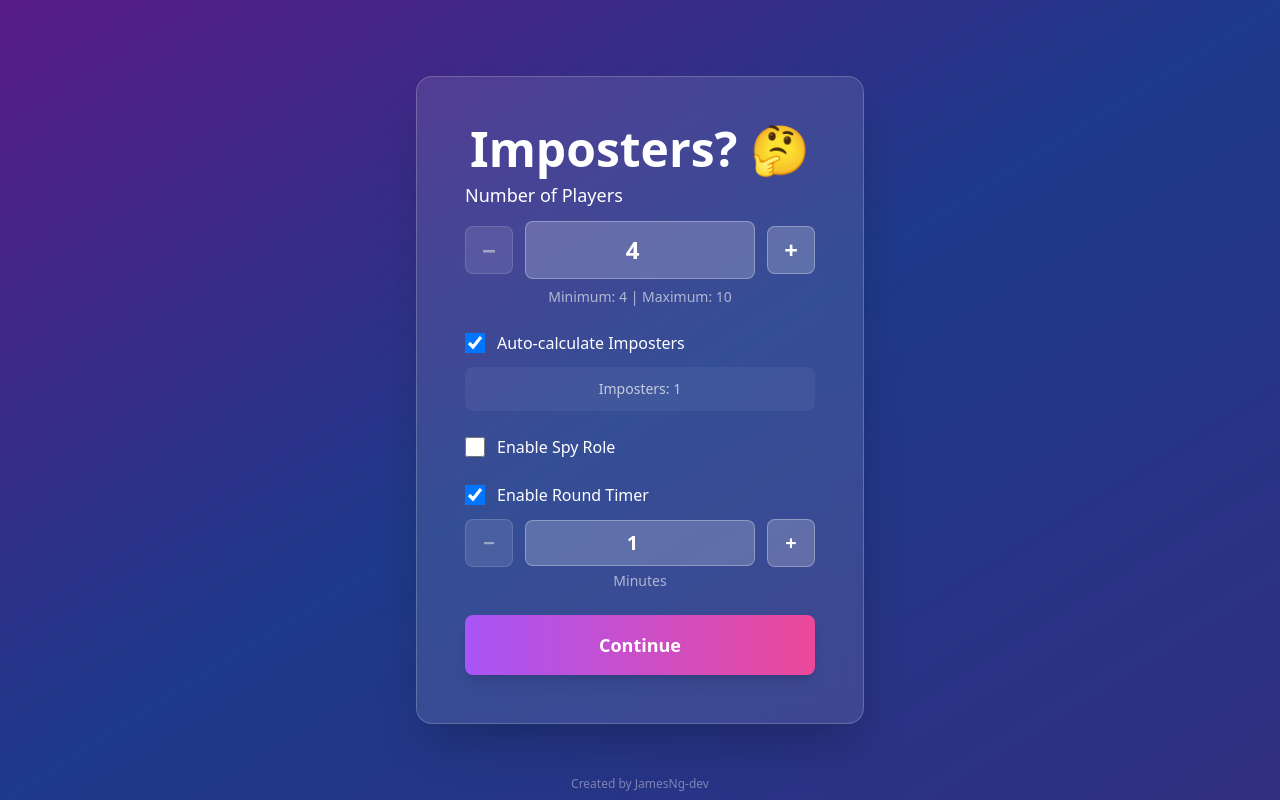
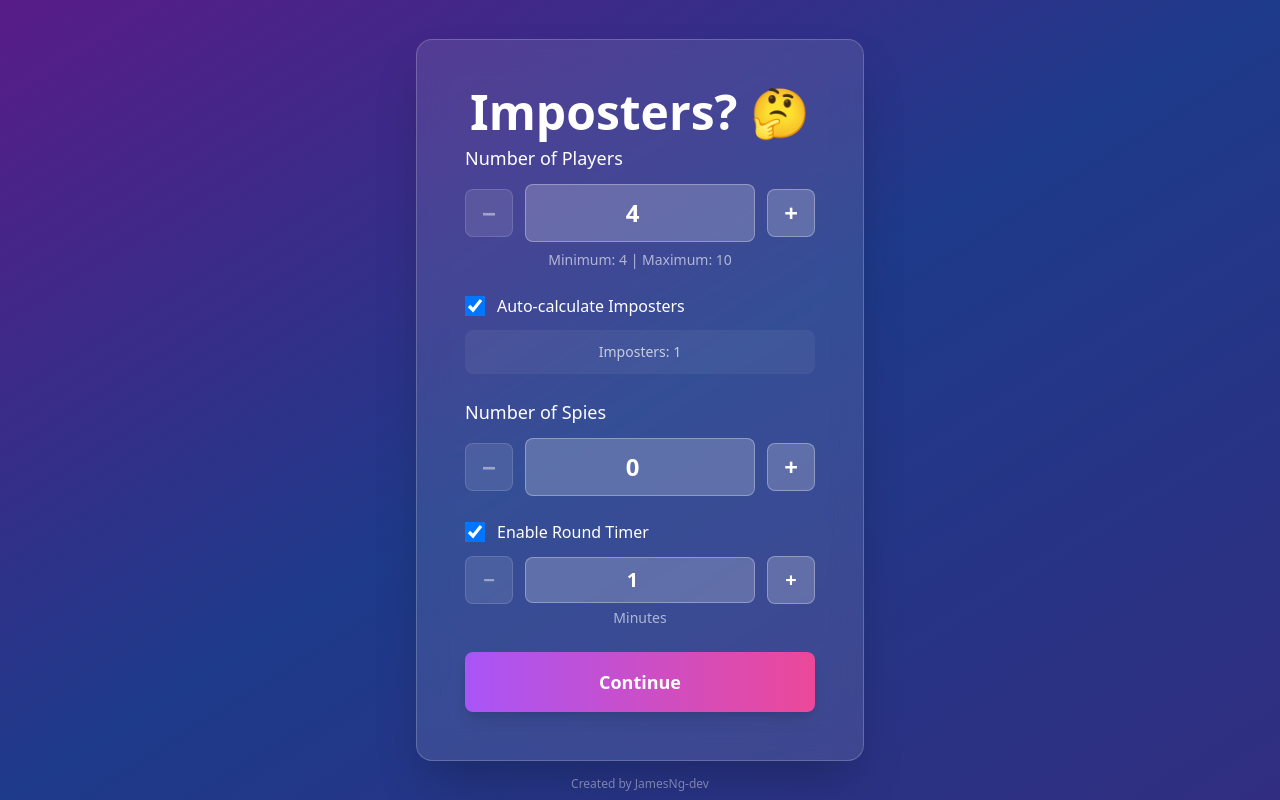
Before and after one commit to HoangNguyendotcom/imposters_game, a Next.js app: page / in a window 1280 px wide. Built offline with nearby package versions, Linux system fonts and the light colour scheme.

Commit message:
Config no.spies

```diff
--- a/components/ResultsScreen.tsx
+++ b/components/ResultsScreen.tsx
@@ -82,7 +82,7 @@ export default function ResultsScreen() {
 
         <div className="bg-white/5 rounded-lg p-4 mb-6 border border-white/10">
           <p className="text-white/80 text-center">
-            {gameState.hasSpy ? (
+            {gameState.spyCount > 0 ? (
               <>
                 <span className="font-semibold">Civilian word:</span>{' '}
                 <span className="text-blue-300 font-bold">{gameState.civilianWord}</span>
--- a/components/RevealEliminatedScreen.tsx
+++ b/components/RevealEliminatedScreen.tsx
@@ -27,20 +27,20 @@ export default function RevealEliminatedScreen() {
         <div className={`rounded-lg p-8 text-center border-2 mb-6 ${
           eliminatedPlayer.role === 'imposter'
             ? 'bg-red-500/20 border-red-500/50'
-            : gameState.hasSpy
+            : gameState.spyCount > 0
             ? 'bg-blue-500/20 border-blue-500/50'
             : eliminatedPlayer.role === 'spy'
             ? 'bg-purple-500/20 border-purple-500/50'
             : 'bg-blue-500/20 border-blue-500/50'
         }`}>
           <div className="text-6xl mb-4">
-            {eliminatedPlayer.role === 'imposter' ? '🕵️' : gameState.hasSpy ? '👤' : (eliminatedPlayer.role === 'spy' ? '🕵️‍♂️' : '👤')}
+            {eliminatedPlayer.role === 'imposter' ? '🕵️' : gameState.spyCount > 0 ? '👤' : (eliminatedPlayer.role === 'spy' ? '🕵️‍♂️' : '👤')}
           </div>
           <h2 className="text-3xl font-bold text-white mb-2">
             {eliminatedPlayer.name}
           </h2>
           <p className="text-2xl text-white/90 mb-4">
-            {gameState.hasSpy
+            {gameState.spyCount > 0
               ? (eliminatedPlayer.role === 'imposter' ? 'IMPOSTER' : 'NOT IMPOSTER')
               : (eliminatedPlayer.role === 'imposter' ? 'IMPOSTER' : eliminatedPlayer.role === 'spy' ? 'SPY' : 'CIVILIAN')
             }
--- a/components/RoleAssignmentScreen.tsx
+++ b/components/RoleAssignmentScreen.tsx
@@ -94,7 +94,7 @@ export default function RoleAssignmentScreen() {
                 className={`rounded-lg p-8 text-center border-2 ${
                   currentPlayer.role === 'imposter'
                     ? 'bg-red-500/20 border-red-500/50'
-                    : gameState.hasSpy
+                    : gameState.spyCount > 0
                     ? 'bg-blue-500/20 border-blue-500/50'
                     : currentPlayer.role === 'spy'
                     ? 'bg-purple-500/20 border-purple-500/50'
@@ -102,13 +102,13 @@ export default function RoleAssignmentScreen() {
                 }`}
               >
                 <div className="text-5xl mb-4">
-                  {currentPlayer.role === 'imposter' ? '🕵️' : gameState.hasSpy ? '👤' : (currentPlayer.role === 'spy' ? '🕵️‍♂️' : '👤')}
+                  {currentPlayer.role === 'imposter' ? '🕵️' : gameState.spyCount > 0 ? '👤' : (currentPlayer.role === 'spy' ? '🕵️‍♂️' : '👤')}
                 </div>
                 <div className="text-4xl font-bold text-white mb-4">
                   {currentPlayer.word}
                 </div>
                 <div className="text-xl text-white/90 mb-2">
-                  {gameState.hasSpy
+                  {gameState.spyCount > 0
                     ? (currentPlayer.role === 'imposter' ? 'IMPOSTER' : 'NOT IMPOSTER')
                     : (currentPlayer.role === 'imposter' ? 'IMPOSTER' : currentPlayer.role === 'spy' ? 'SPY' : 'CIVILIAN')
                   }
--- a/components/SetupScreen.tsx
+++ b/components/SetupScreen.tsx
@@ -11,7 +11,7 @@ export default function SetupScreen() {
     setPhase,
     setAutoCalculateImposters,
     setManualImposterCount,
-    setHasSpy,
+    setSpyCount,
     getImposterCount
   } = useGame()
   const [count, setCount] = useState(gameState.playerCount || 4)
@@ -25,8 +25,8 @@ export default function SetupScreen() {
   const [timerMinutes, setTimerMinutes] = useState(
     gameState.roundDuration > 0 ? Math.floor(gameState.roundDuration / 60) : 1
   )
-  const [hasSpy, setHasSpyLocal] = useState(
-    gameState.hasSpy !== undefined ? gameState.hasSpy : false
+  const [spyCount, setSpyCountLocal] = useState(
+    gameState.spyCount !== undefined ? gameState.spyCount : 0
   )
 
   // Auto-calculate: always 1 imposter
@@ -44,12 +44,24 @@ export default function SetupScreen() {
 
   const maxManualImposters = getMaxImposters(count)
 
+  // Calculate max spies: playerCount - imposterCount - 1 (need at least 1 civilian)
+  const currentImposterCount = autoCalculate ? 1 : manualImposters
+  const maxSpies = Math.max(0, count - currentImposterCount - 1)
+
   // Ensure manualImposters is valid when player count changes or when switching to manual mode
   useEffect(() => {
     if (!autoCalculate && manualImposters > maxManualImposters) {
       setManualImposters(maxManualImposters)
     }
   }, [count, autoCalculate, maxManualImposters, manualImposters])
+
+  // Ensure spyCount is valid when player count or imposter count changes
+  useEffect(() => {
+    const newMaxSpies = Math.max(0, count - currentImposterCount - 1)
+    if (spyCount > newMaxSpies) {
+      setSpyCountLocal(newMaxSpies)
+    }
+  }, [count, currentImposterCount, spyCount])
 
   const handleSubmit = (e: React.FormEvent) => {
     e.preventDefault()
@@ -67,7 +79,7 @@ export default function SetupScreen() {
       } else {
         setRoundDuration(0)
       }
-      setHasSpy(hasSpy)
+      setSpyCount(spyCount)
       setPhase('names')
     }
   }
@@ -213,18 +225,57 @@ export default function SetupScreen() {
           </div>
 
           <div>
-            <label className="flex items-center gap-3 cursor-pointer mb-3">
+            <label
+              htmlFor="spyCount"
+              className="block text-white text-lg mb-3 font-medium"
+            >
+              Number of Spies
+            </label>
+            <div className="flex items-center gap-3">
+              <button
+                type="button"
+                onClick={() => {
+                  const newCount = Math.max(0, spyCount - 1)
+                  setSpyCountLocal(newCount)
+                }}
+                disabled={spyCount <= 0}
+                className="w-12 h-12 rounded-lg bg-white/20 border border-white/30 text-white text-2xl font-bold hover:bg-white/30 transition-all disabled:opacity-50 disabled:cursor-not-allowed flex items-center justify-center"
+              >
+                −
+              </button>
               <input
-                type="checkbox"
-                checked={hasSpy}
-                onChange={(e) => setHasSpyLocal(e.target.checked)}
-                className="w-5 h-5 rounded"
+                type="number"
+                id="spyCount"
+                min="0"
+                max={maxSpies}
+                value={spyCount}
+                onChange={(e) => {
+                  const newCount = parseInt(e.target.value) || 0
+                  const clampedCount = Math.min(maxSpies, Math.max(0, newCount))
+                  setSpyCountLocal(clampedCount)
+                }}
+                className="flex-1 px-4 py-3 rounded-lg bg-white/20 border border-white/30 text-white text-2xl font-bold text-center focus:outline-none focus:ring-2 focus:ring-white/50 focus:border-transparent"
               />
-              <span className="text-white font-medium">Enable Spy Role</span>
-            </label>
-            {hasSpy && (
-              <p className="text-white/70 text-sm text-center font-medium bg-white/5 rounded-lg p-3">
-                Spy will receive word2, Imposters will receive hint
+              <button
+                type="button"
+                onClick={() => {
+                  const newCount = Math.min(maxSpies, spyCount + 1)
+                  setSpyCountLocal(newCount)
+                }}
+                disabled={spyCount >= maxSpies}
+                className="w-12 h-12 rounded-lg bg-white/20 border border-white/30 text-white text-2xl font-bold hover:bg-white/30 transition-all disabled:opacity-50 disabled:cursor-not-allowed flex items-center justify-center"
+              >
+                +
+              </button>
+            </div>
+            {spyCount > 0 && (
+              <p className="text-white/70 text-sm text-center font-medium bg-white/5 rounded-lg p-3 mt-2">
+                Spies will receive word2, Imposters will receive hint
+              </p>
+            )}
+            {maxSpies === 0 && (
+              <p className="text-white/60 text-sm text-center mt-2">
+                Not enough players for spies (need at least 1 civilian)
               </p>
             )}
           </div>
--- a/contexts/GameContext.tsx
+++ b/contexts/GameContext.tsx
@@ -30,7 +30,7 @@ export interface GameState {
   eliminatedPlayerId: string | null // ID of the eliminated player
   autoCalculateImposters: boolean // true = auto-calculate, false = manual
   manualImposterCount: number // manual imposter count (only used if autoCalculateImposters is false)
-  hasSpy: boolean // true = enable spy role
+  spyCount: number // number of spies (0 = no spies)
   spyWord: string | null // word assigned to spy (word1 or word2 from pair)
   imposterHint: string | null // hint assigned to imposters when spy is enabled
 }
@@ -41,7 +41,7 @@ interface GameContextType {
   setRoundDuration: (duration: number) => void
   setAutoCalculateImposters: (auto: boolean) => void
   setManualImposterCount: (count: number) => void
-  setHasSpy: (hasSpy: boolean) => void
+  setSpyCount: (count: number) => void
   setPlayers: (players: Omit<Player, 'role' | 'word' | 'votes'>[]) => void
   setPhase: (phase: GamePhase) => void
   assignRoles: (players?: Omit<Player, 'role' | 'word' | 'votes'>[]) => void
@@ -80,7 +80,7 @@ const defaultGameState: GameState = {
   eliminatedPlayerId: null,
   autoCalculateImposters: true,
   manualImposterCount: 1,
-  hasSpy: false,
+  spyCount: 0,
   spyWord: null,
   imposterHint: null,
 }
@@ -117,8 +117,8 @@ export function GameProvider({ children }: { children: React.ReactNode }) {
     setGameState((prev) => ({ ...prev, manualImposterCount: count }))
   }
 
-  const setHasSpy = (hasSpy: boolean) => {
-    setGameState((prev) => ({ ...prev, hasSpy }))
+  const setSpyCount = (count: number) => {
+    setGameState((prev) => ({ ...prev, spyCount: count }))
   }
 
   const getImposterCount = () => {
@@ -169,15 +169,15 @@ export function GameProvider({ children }: { children: React.ReactNode }) {
     let spyWord: string | null = null
     let imposterHint: string | null = null
 
-    if (gameState.hasSpy) {
+    if (gameState.spyCount > 0) {
       // Spy mode: use word pairs
       const wordPair = getRandomWordPair()
       civilianWord = wordPair.word1 // Civilians get word1
-      spyWord = wordPair.word2 // Spy gets word2
+      spyWord = wordPair.word2 // Spies get word2
       imposterHint = wordPair.hint // Imposters get hint
 
-      // Step 2: Assign roles (imposters, spy, civilians)
-      // First N are imposters, next 1 is spy (if hasSpy), rest are civilians
+      // Step 2: Assign roles (imposters, spies, civilians)
+      // First N are imposters, next spyCount are spies, rest are civilians
       const playersWithRoles = shuffled.map((player, index) => {
         if (index < imposterCount) {
           return {
@@ -187,8 +187,8 @@ export function GameProvider({ children }: { children: React.ReactNode }) {
             votes: 0,
             votedFor: undefined,
           }
-        } else if (index === imposterCount) {
-          // One spy
+        } else if (index < imposterCount + gameState.spyCount) {
+          // Spies
           return {
             ...player,
             role: 'spy' as PlayerRole,
@@ -352,11 +352,11 @@ export function GameProvider({ children }: { children: React.ReactNode }) {
       const civiliansEqualImposters = civilians.length === imposters.length && imposters.length > 0
 
       // Spy win condition: all imposters eliminated AND spies == civilians
-      const spyWins = prev.hasSpy && allImpostersEliminated && spies.length > 0 && spies.length === civilians.length
+      const spyWins = prev.spyCount > 0 && allImpostersEliminated && spies.length > 0 && spies.length === civilians.length
 
       // Civilians win: all imposters eliminated AND all spies eliminated (only if spy mode is enabled)
       // If spy mode is not enabled, civilians win when all imposters are eliminated
-      const civiliansWin = prev.hasSpy
+      const civiliansWin = prev.spyCount > 0
         ? (allImpostersEliminated && spies.length === 0)
         : allImpostersEliminated
 
@@ -403,11 +403,11 @@ export function GameProvider({ children }: { children: React.ReactNode }) {
     const civiliansEqualImposters = civilians.length === imposters.length && imposters.length > 0
 
     // Spy win condition: all imposters eliminated AND spies == civilians
-    const spyWins = gameState.hasSpy && allImpostersEliminated && spies.length > 0 && spies.length === civilians.length
+    const spyWins = gameState.spyCount > 0 && allImpostersEliminated && spies.length > 0 && spies.length === civilians.length
 
     // Civilians win: all imposters eliminated AND all spies eliminated (only if spy mode is enabled)
     // If spy mode is not enabled, civilians win when all imposters are eliminated
-    const civiliansWin = gameState.hasSpy
+    const civiliansWin = gameState.spyCount > 0
       ? (allImpostersEliminated && spies.length === 0)
       : allImpostersEliminated
 
@@ -425,13 +425,13 @@ export function GameProvider({ children }: { children: React.ReactNode }) {
     // Determine winner
     let winner: 'civilians' | 'imposters' | 'spy' = 'imposters'
 
-    if (gameState.hasSpy && allImpostersEliminated && spies.length > 0 && spies.length === civilians.length) {
+    if (gameState.spyCount > 0 && allImpostersEliminated && spies.length > 0 && spies.length === civilians.length) {
       // Spy wins: all imposters eliminated AND spies == civilians
       winner = 'spy'
-    } else if (gameState.hasSpy && allImpostersEliminated && spies.length === 0) {
+    } else if (gameState.spyCount > 0 && allImpostersEliminated && spies.length === 0) {
       // Civilians win: all imposters eliminated AND all spies eliminated (when spy mode is enabled)
       winner = 'civilians'
-    } else if (!gameState.hasSpy && allImpostersEliminated) {
+    } else if (gameState.spyCount === 0 && allImpostersEliminated) {
       // Civilians win: all imposters eliminated (when spy mode is not enabled)
       winner = 'civilians'
     } else if (civiliansEqualImposters) {
@@ -495,7 +495,7 @@ export function GameProvider({ children }: { children: React.ReactNode }) {
         eliminatedPlayerId: null,
         autoCalculateImposters: true,
         manualImposterCount: 1,
-        hasSpy: prev.hasSpy, // Keep spy setting
+        spyCount: prev.spyCount, // Keep spy setting
         spyWord: null,
         imposterHint: null,
       }
@@ -510,7 +510,7 @@ export function GameProvider({ children }: { children: React.ReactNode }) {
         setRoundDuration,
         setAutoCalculateImposters,
         setManualImposterCount,
-        setHasSpy,
+        setSpyCount,
         setPlayers,
         setPhase,
         assignRoles,
```
